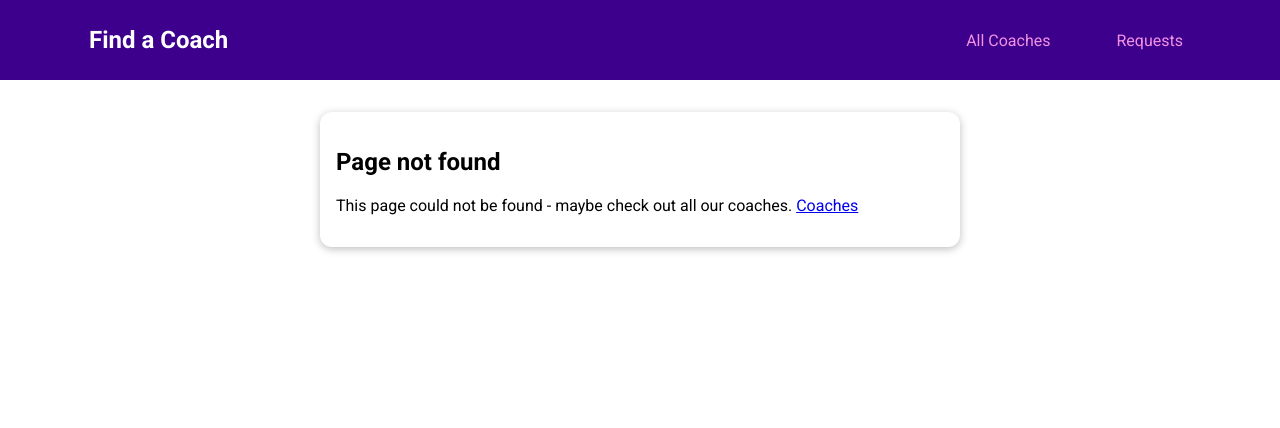
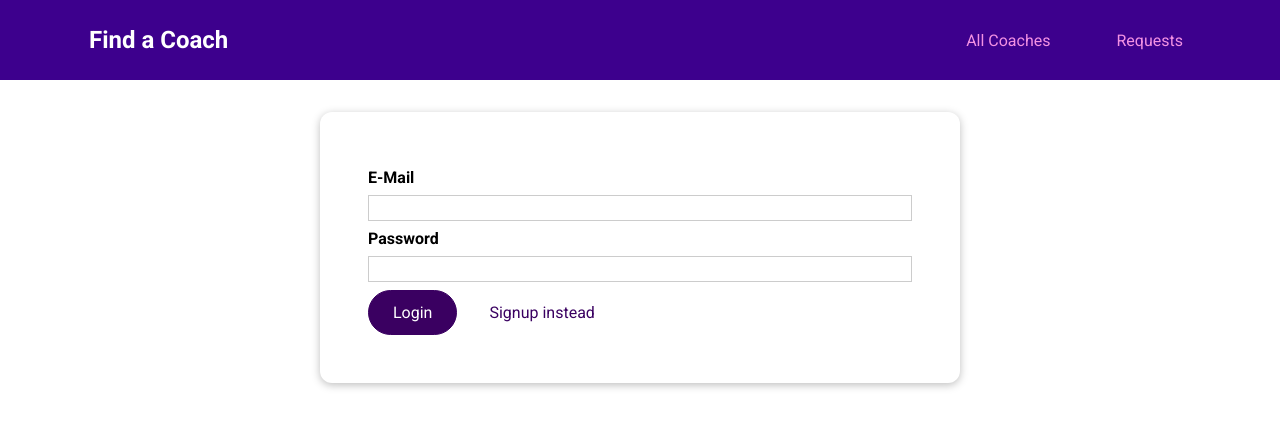
Before and after one commit to KhanishAlasgarov/CoachFinder_Vue, a Vue app: page /auth in a window 1280 px wide. Before the commit this address had no page. Shown: the top 428 px of the page. Built offline with nearby package versions, Linux system fonts and the light colour scheme.

Commit message:
feat: auth page added to the project

```diff
--- /dev/null
+++ b/src/pages/auth/UserAuth.vue
@@ -0,0 +1,91 @@
+<template>
+  <base-card>
+    <form @submit.prevent="handleSubmit">
+      <div class="form-control">
+        <label for="email">E-Mail</label>
+        <input type="email" id="email" v-model.trim="email" />
+      </div>
+      <div class="form-control">
+        <label for="password">Password</label>
+        <input type="password" id="password" v-model.trim="password" />
+      </div>
+      <p v-if="!formIsValid">
+        Please enter a valid email and password ( must be at least 6 characters
+        long )
+      </p>
+      <base-button>{{ submitButtonCaption }}</base-button>
+      <base-button type="button" mode="flat" @click="switchAuthMode">{{
+        switchModeButtonCaption
+      }}</base-button>
+    </form>
+  </base-card>
+</template>
+<script>
+export default {
+  data() {
+    return {
+      email: '',
+      password: '',
+      formIsValid: true,
+      mode: 'login',
+    };
+  },
+  computed: {
+    submitButtonCaption() {
+      return this.mode == 'login' ? 'Login' : 'Signup';
+    },
+    switchModeButtonCaption() {
+      return this.mode == 'login' ? 'Signup instead' : 'Login instead';
+    },
+  },
+  methods: {
+    handleSubmit() {
+      this.formIsValid = true;
+      if (!this.email || this.password.length > 6) {
+        this.formIsValid = false;
+        return;
+      }
+    },
+    switchAuthMode() {
+      if (this.mode == 'login') {
+        this.mode = 'signup';
+      } else {
+        this.mode = 'login';
+      }
+    },
+  },
+};
+</script>
+<style scoped>
+form {
+  margin: 1rem;
+
+  padding: 1rem;
+}
+
+.form-control {
+  margin: 0.5rem 0;
+}
+
+label {
+  font-weight: bold;
+  margin-bottom: 0.5rem;
+  display: block;
+}
+
+input,
+textarea {
+  display: block;
+  width: 100%;
+  font: inherit;
+  border: 1px solid #ccc;
+  padding: 0.15rem;
+}
+
+input:focus,
+textarea:focus {
+  border-color: #3d008d;
+  background-color: #faf6ff;
+  outline: none;
+}
+</style>
--- a/src/pages/requests/RequestsRecived.vue
+++ b/src/pages/requests/RequestsRecived.vue
@@ -1,5 +1,8 @@
 <template>
   <section>
+    <base-dialog :show="!!error" title="An error occurred!" @close="closeModal">
+      <p>{{ error }}</p>
+    </base-dialog>
     <base-card>
       <header>
         <h2>Requests Recived</h2>
@@ -22,10 +25,11 @@
 <script>
 import RequestItem from '../../components/requests/RequestItem.vue';
 export default {
-  data(){
-    return{
-      isLoading:false,
-    }
+  data() {
+    return {
+      isLoading: false,
+      error:null,
+    };
   },
   components: {
     RequestItem,
@@ -33,11 +37,18 @@
   created() {
     this.loadData();
   },
-  methods:{
+  methods: {
+    closeModal(){
+      this.error = null;
+    },
     async loadData() {
-      this.isLoading=true;
-      await this.$store.dispatch('requests/loadData');
-      this.isLoading =false;
+      this.isLoading = true;
+      try {
+        await this.$store.dispatch('requests/loadData');
+      } catch (error) {
+        this.error = error;
+      }
+      this.isLoading = false;
     },
   },
   computed: {
@@ -47,7 +58,6 @@
     hasRequests() {
       return this.$store.getters['requests/getRequests'].length > 0;
     },
-
   },
 };
 </script>
--- a/src/router.js
+++ b/src/router.js
@@ -8,6 +8,7 @@
 import RequestsRecived from './pages/requests/RequestsRecived.vue';
 
 import NotFound from './pages/NotFound.vue';
+import UserAuth from "./pages/auth/UserAuth.vue"
 
 export default createRouter({
   history: createWebHistory(),
@@ -34,6 +35,8 @@
     },
     { path: '/register', name: 'register', component: CoachRegistration },
     { path: '/requests', component: RequestsRecived },
+    { path: '/auth', component: UserAuth },
     { path: '/:notFound(.*)', name: 'notFound', component: NotFound },
+
   ],
 });
--- a/src/store/modules/requests/actions.js
+++ b/src/store/modules/requests/actions.js
@@ -23,7 +23,10 @@
     const responseData = await response.json();
 
     if (!response.ok) {
-      //...
+      const error = new Error(
+        responseData.message ?? 'Failed to fetch the data'
+      );
+      throw error;
     }
     const requests = [];
 
```
